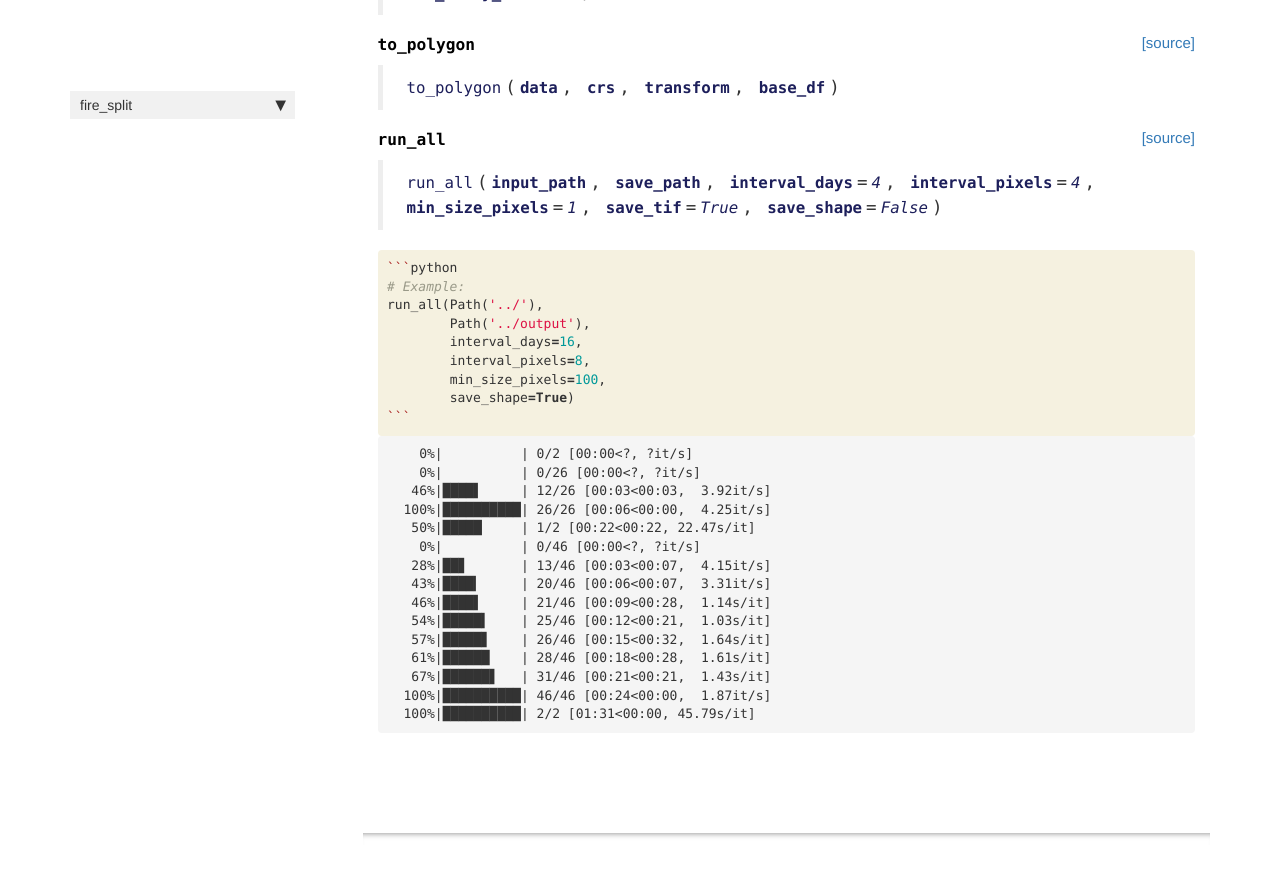
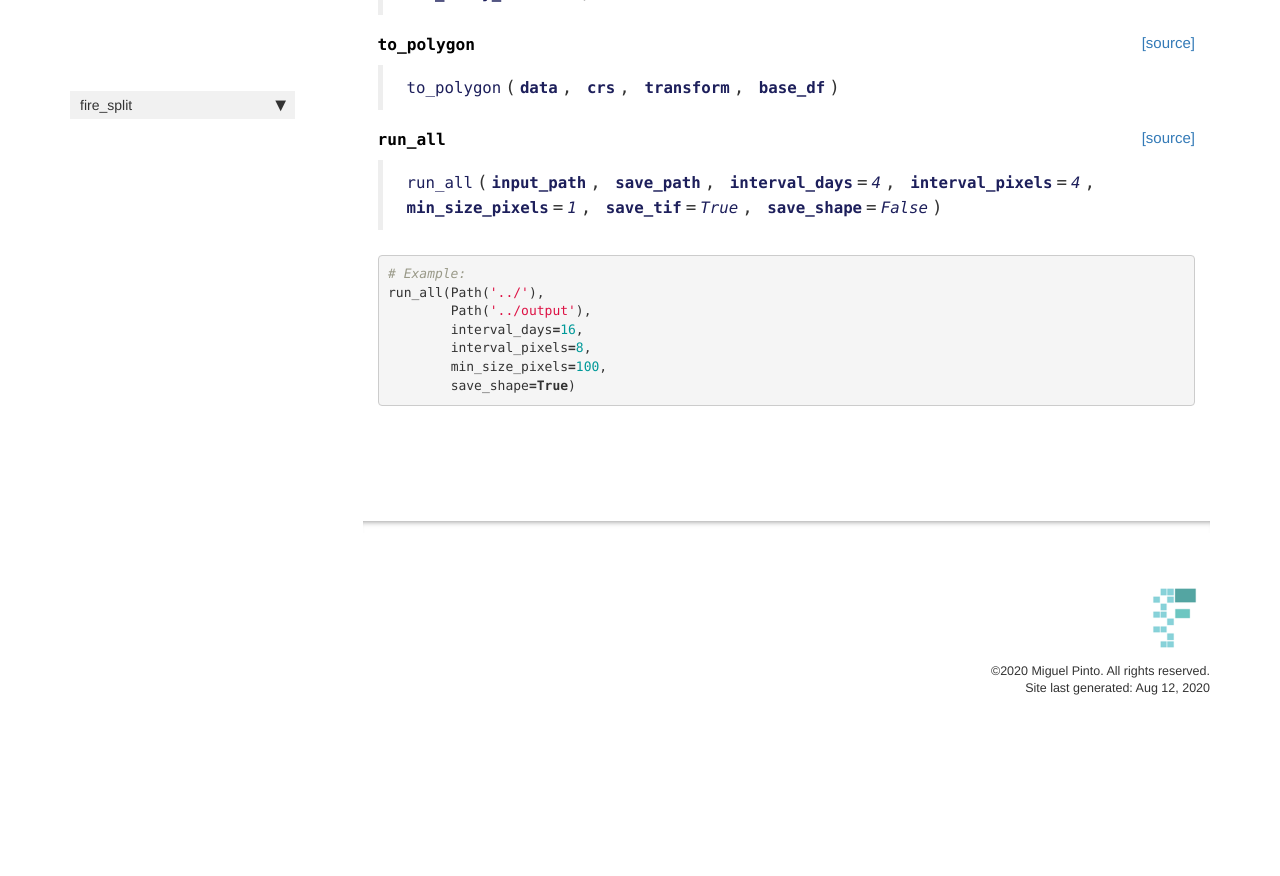
Before and after one commit to mnpinto/fire_split, a Jekyll site: the page built from docs/core.html, in a window 1280 px wide and 900 px high, scrolled down 724 px. Shown: the top 876 px of the window. Built offline with Jekyll 4.4.1, drawn with Linux system fonts in a browser that asks for light colours; nearby versions of some CDN libraries; comment, search, counter and statistics services are not loaded; after the commit the page ends 1472 px from its top, so only the background shows below that.

Commit message:
fix example

````diff
--- a/docs/core.html
+++ b/docs/core.html
@@ -178,57 +178,18 @@ description: "Split individual fire events from tif files"
 </div>
     {% endraw %}
 
-    {% raw %}
-
-<div class="cell border-box-sizing code_cell rendered">
-<div class="input">
-
-<div class="inner_cell">
-    <div class="input_area">
-<div class=" highlight hl-ipython3"><pre><span></span><span class="err">```</span><span class="n">python</span>
-<span class="c1"># Example:</span>
+<div class="cell border-box-sizing text_cell rendered"><div class="inner_cell">
+<div class="text_cell_render border-box-sizing rendered_html">
+<div class="highlight"><pre><span></span><span class="c1"># Example:</span>
 <span class="n">run_all</span><span class="p">(</span><span class="n">Path</span><span class="p">(</span><span class="s1">&#39;../&#39;</span><span class="p">),</span>
         <span class="n">Path</span><span class="p">(</span><span class="s1">&#39;../output&#39;</span><span class="p">),</span>
         <span class="n">interval_days</span><span class="o">=</span><span class="mi">16</span><span class="p">,</span>
         <span class="n">interval_pixels</span><span class="o">=</span><span class="mi">8</span><span class="p">,</span>
         <span class="n">min_size_pixels</span><span class="o">=</span><span class="mi">100</span><span class="p">,</span>
         <span class="n">save_shape</span><span class="o">=</span><span class="kc">True</span><span class="p">)</span>
-<span class="err">```</span>
 </pre></div>
-
-    </div>
-</div>
-</div>
-
-<div class="output_wrapper">
-<div class="output">
-
-<div class="output_area">
-
-<div class="output_subarea output_stream output_stderr output_text">
-<pre>  0%|          | 0/2 [00:00&lt;?, ?it/s]
-  0%|          | 0/26 [00:00&lt;?, ?it/s]
- 46%|████▌     | 12/26 [00:03&lt;00:03,  3.92it/s]
-100%|██████████| 26/26 [00:06&lt;00:00,  4.25it/s]
- 50%|█████     | 1/2 [00:22&lt;00:22, 22.47s/it]
-  0%|          | 0/46 [00:00&lt;?, ?it/s]
- 28%|██▊       | 13/46 [00:03&lt;00:07,  4.15it/s]
- 43%|████▎     | 20/46 [00:06&lt;00:07,  3.31it/s]
- 46%|████▌     | 21/46 [00:09&lt;00:28,  1.14s/it]
- 54%|█████▍    | 25/46 [00:12&lt;00:21,  1.03s/it]
- 57%|█████▋    | 26/46 [00:15&lt;00:32,  1.64s/it]
- 61%|██████    | 28/46 [00:18&lt;00:28,  1.61s/it]
- 67%|██████▋   | 31/46 [00:21&lt;00:21,  1.43s/it]
-100%|██████████| 46/46 [00:24&lt;00:00,  1.87it/s]
-100%|██████████| 2/2 [01:31&lt;00:00, 45.79s/it]
-</pre>
-</div>
-</div>
 
 </div>
 </div>
-
 </div>
-    {% endraw %}
-
 </div>
--- a/fire_split/__init__.py
+++ b/fire_split/__init__.py
@@ -1 +1 @@
-__version__ = "0.1.2"
+__version__ = "0.1.3"
````
Also changed, not shown: 2 other files.
